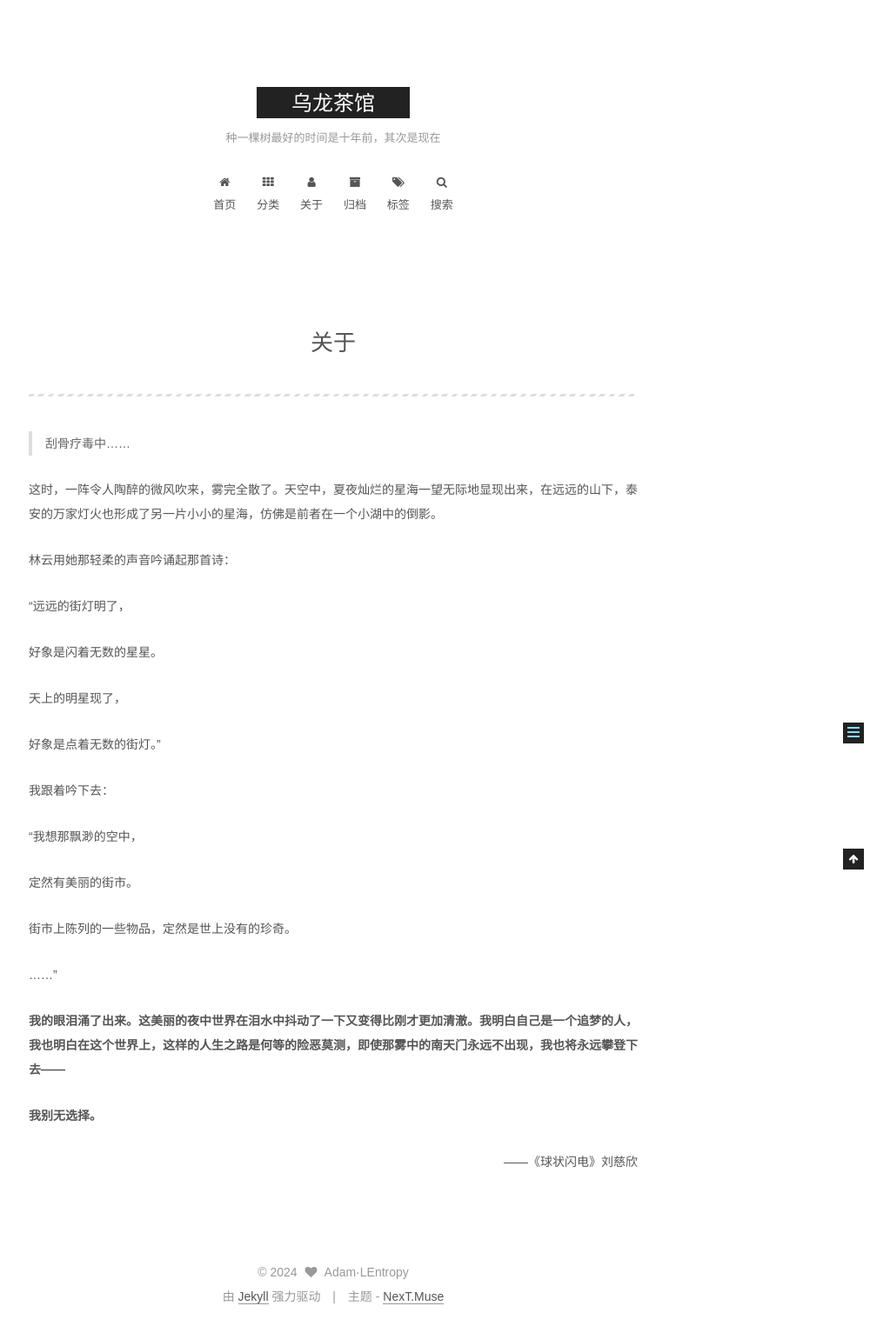
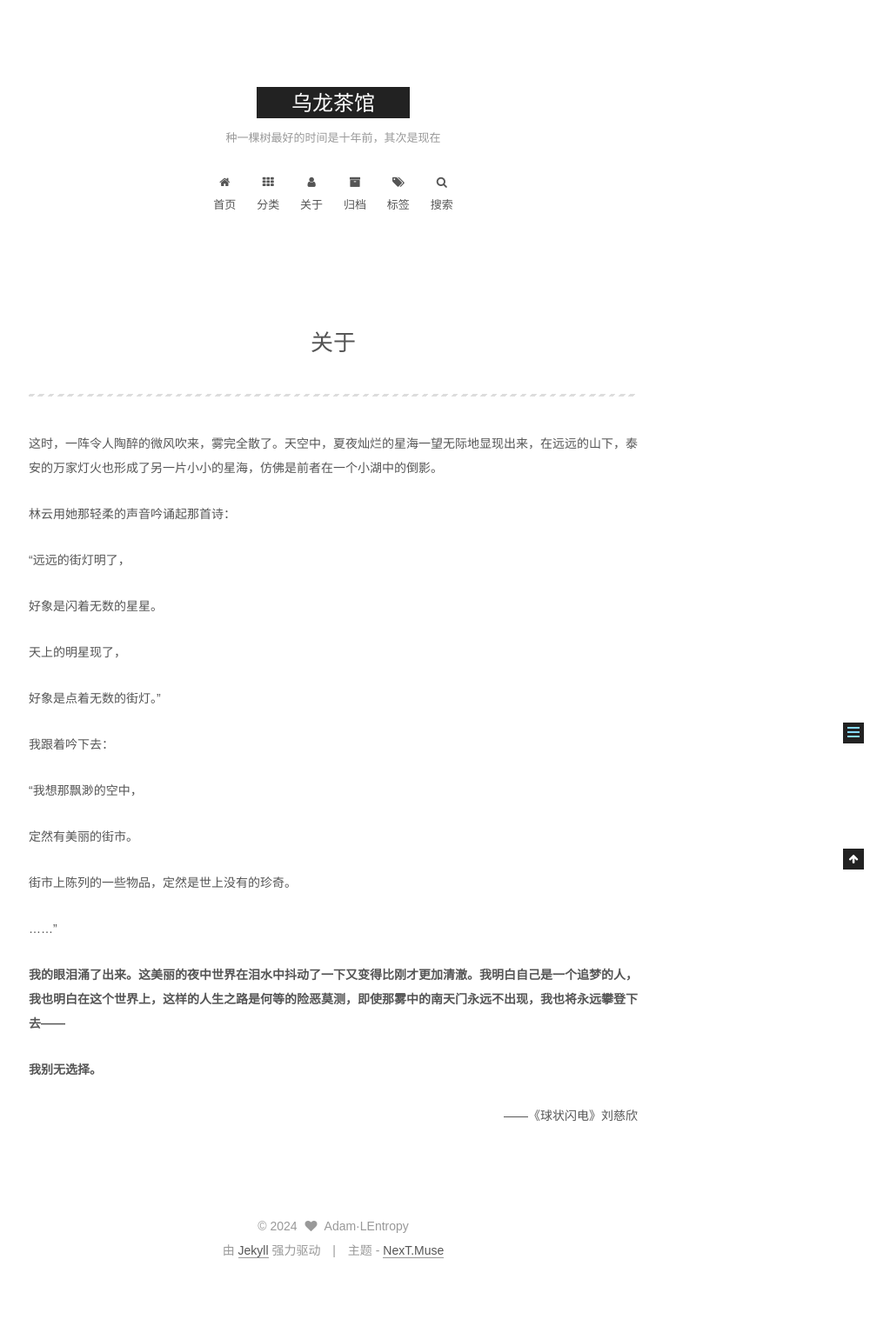
Before and after one commit to Adamisyoung/Adamisyoung.github.io, a Jekyll site: the page built from about/index.md, in a window 1280 px wide. Shown: the whole page at 87% size, without its empty margins (257-1280 px from the left). Built offline with Jekyll 4.4.1, drawn with Linux system fonts in a browser that asks for light colours; some web fonts are replaced; after the commit the page ends 1472 px from its top, so only the background shows below that.

Commit message:
2024.1.26

```diff
--- a/about/index.md
+++ b/about/index.md
@@ -4,8 +4,6 @@ type: about
 ---
 
 ---
-
-> 刮骨疗毒中......
 
 这时，一阵令人陶醉的微风吹来，雾完全散了。天空中，夏夜灿烂的星海一望无际地显现出来，在远远的山下，泰安的万家灯火也形成了另一片小小的星海，仿佛是前者在一个小湖中的倒影。
 
```
